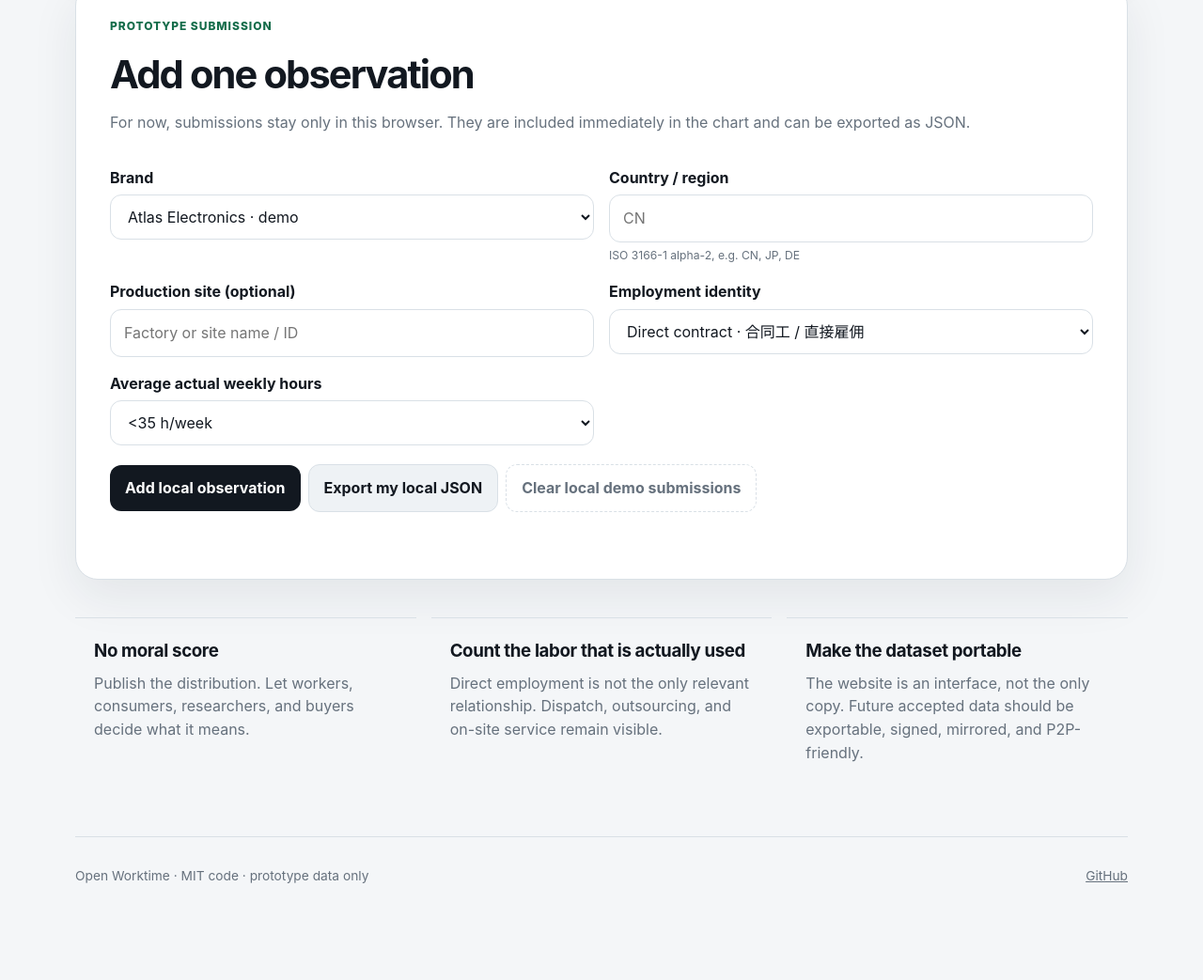
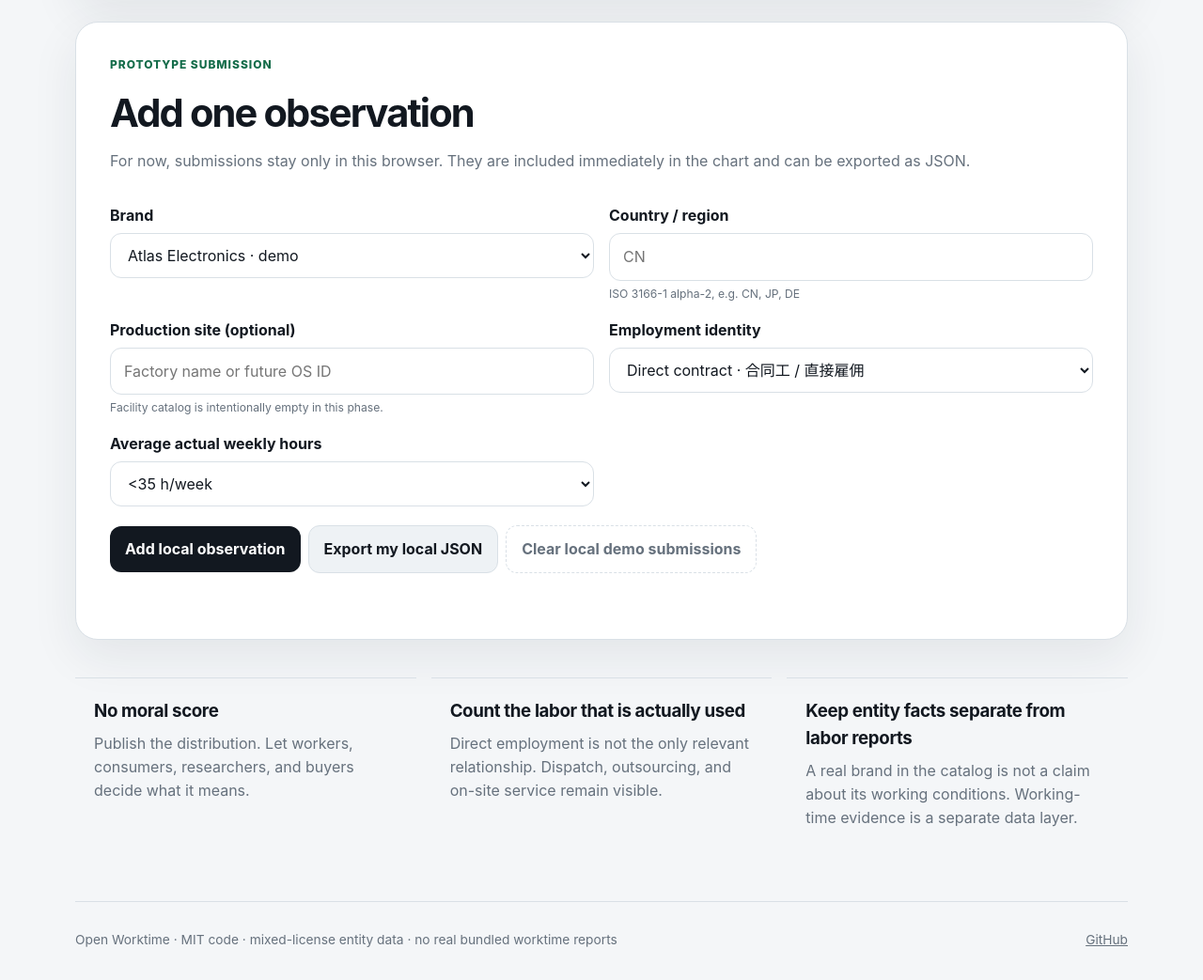
Before and after one commit to 6jingyong/open-worktime, a plain HTML site: page index.html in a window 1280 px wide. Shown: the part 1469-2512 px from the top of the page at 94% size. Before the commit the page ends 2443 px from the top, so only its background shows below. Drawn offline with Linux system fonts and the light colour scheme.

Commit message:
ui: distinguish real catalog entities from demo worktime data

```diff
--- a/index.html
+++ b/index.html
@@ -25,11 +25,11 @@
 
       <div class="search-row">
         <label class="sr-only" for="brand-search">Search a brand</label>
-        <input id="brand-search" list="brand-options" autocomplete="off" placeholder="Search a demo brand…" />
+        <input id="brand-search" list="brand-options" autocomplete="off" placeholder="Search Haier, IKEA, Toyota…" />
         <datalist id="brand-options"></datalist>
         <button id="brand-search-button" type="button">View distribution</button>
       </div>
-      <p class="demo-notice">Demo only — all bundled observations and brands are fictional.</p>
+      <p class="demo-notice">The catalog now contains a small real brand/owner seed. Bundled working-time observations remain fictional demo data only.</p>
     </section>
 
     <section class="panel" id="brand-panel" aria-live="polite">
@@ -38,6 +38,7 @@
           <p class="eyebrow">Reported actual working time</p>
           <h2 id="brand-name">Loading…</h2>
           <p id="brand-meta" class="muted"></p>
+          <p id="brand-source" class="source-note"></p>
         </div>
         <div class="sample-card">
           <span class="sample-label">Sample</span>
@@ -81,7 +82,8 @@
 
           <label>
             <span>Production site (optional)</span>
-            <input id="report-facility" maxlength="120" placeholder="Factory or site name / ID" />
+            <input id="report-facility" maxlength="120" placeholder="Factory name or future OS ID" />
+            <small>Facility catalog is intentionally empty in this phase.</small>
           </label>
 
           <label>
@@ -114,14 +116,14 @@
         <p>Direct employment is not the only relevant relationship. Dispatch, outsourcing, and on-site service remain visible.</p>
       </article>
       <article>
-        <h3>Make the dataset portable</h3>
-        <p>The website is an interface, not the only copy. Future accepted data should be exportable, signed, mirrored, and P2P-friendly.</p>
+        <h3>Keep entity facts separate from labor reports</h3>
+        <p>A real brand in the catalog is not a claim about its working conditions. Working-time evidence is a separate data layer.</p>
       </article>
     </section>
   </main>
 
   <footer>
-    <span>Open Worktime · MIT code · prototype data only</span>
+    <span>Open Worktime · MIT code · mixed-license entity data · no real bundled worktime reports</span>
     <a href="https://github.com/6jingyong/open-worktime">GitHub</a>
   </footer>
 
```
